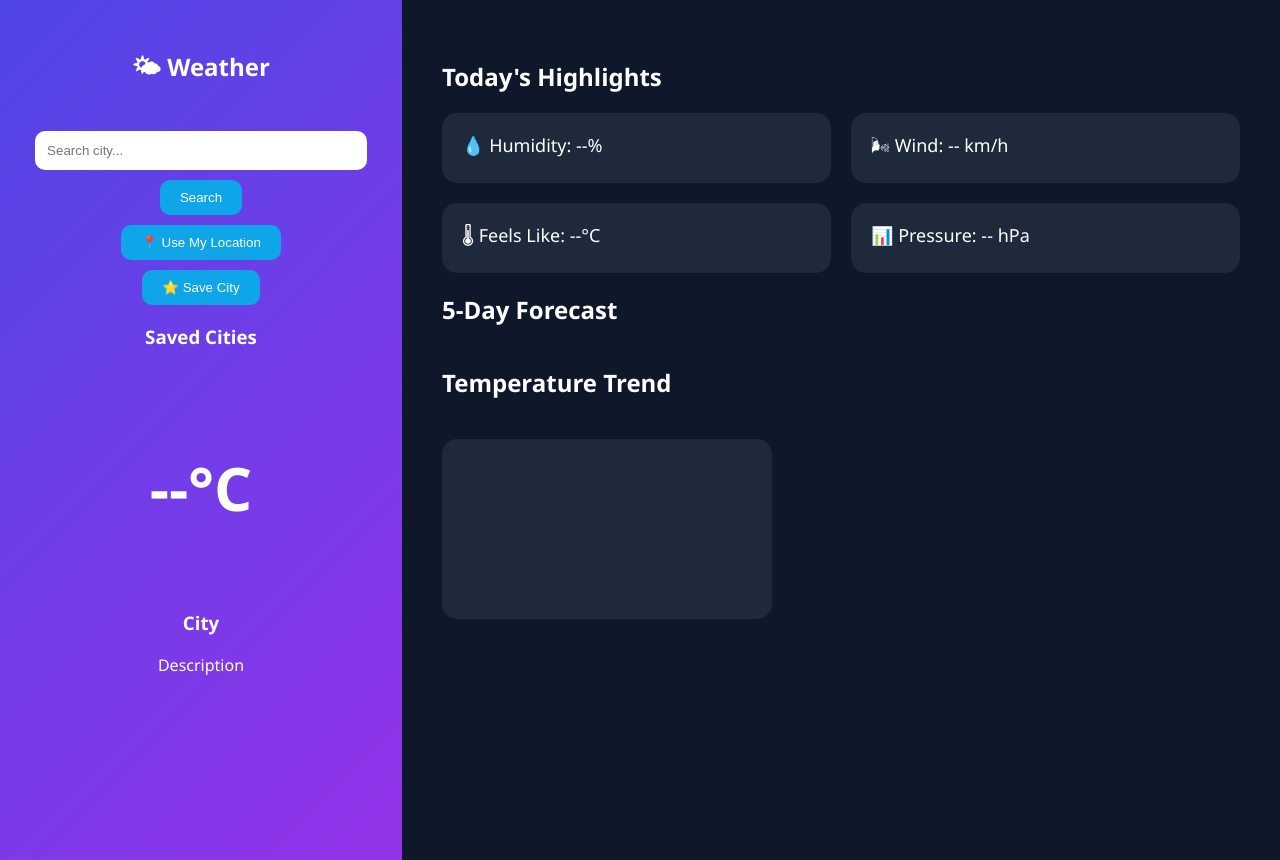
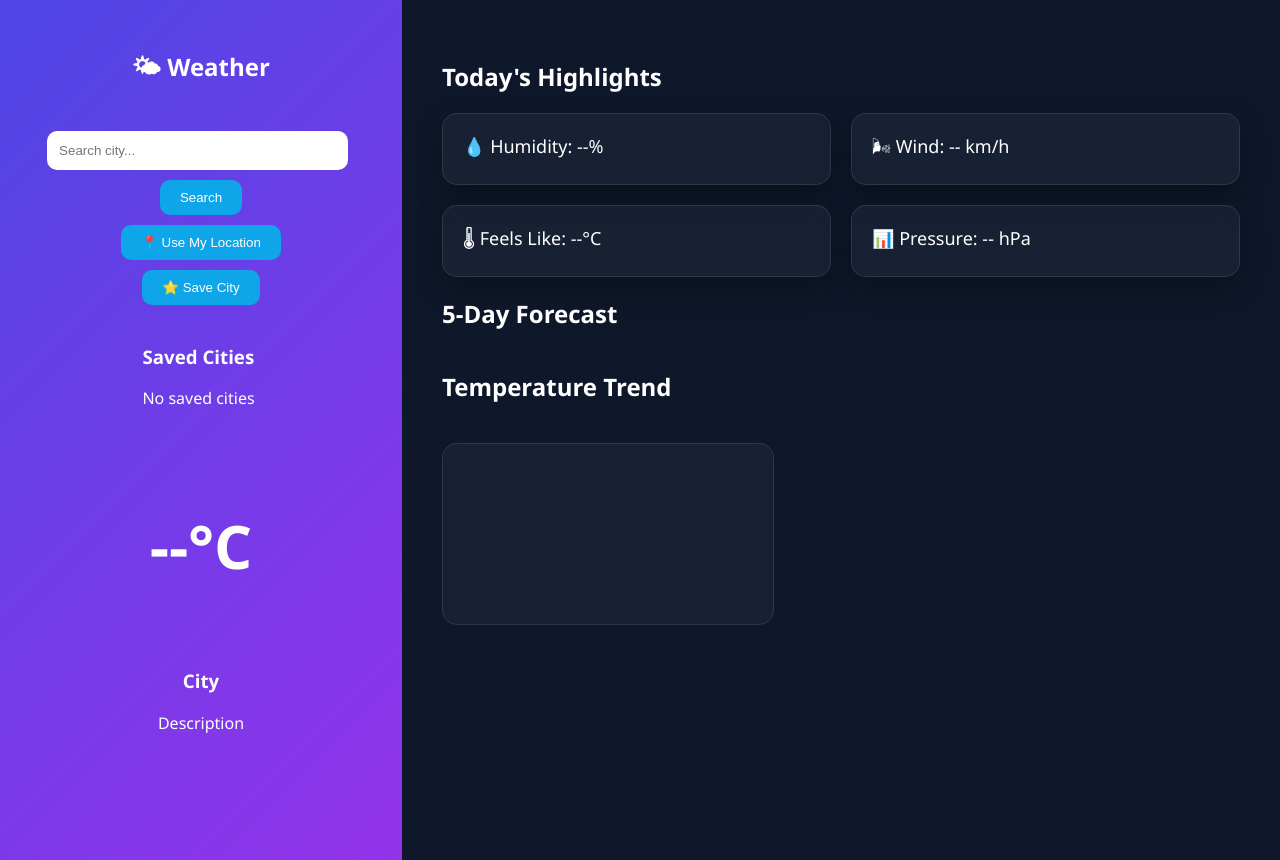
Before and after one commit to aaronraju07/weather-dashboard, a Flask app: page / in a window 1280 px wide. Run offline with Flask 3, Linux system fonts and the light colour scheme; a map, chart or similar area stays blank.

Commit message:
added search suggestions + UI improvements

```diff
--- a/app.py
+++ b/app.py
@@ -44,6 +44,16 @@ def get_forecast():
         return jsonify({"cod": 500, "message": "Error fetching forecast"})
 
 
+@app.route("/get-suggestions")
+def get_suggestions():
+    query = request.args.get("q")
+
+    url = f"http://api.openweathermap.org/geo/1.0/direct?q={query}&limit=5&appid={API_KEY}"
+
+    res = requests.get(url)
+    return jsonify(res.json())
+
+
 @app.route("/get-weather-coords")
 def get_weather_coords():
     lat = request.args.get("lat")
--- a/static/script.js
+++ b/static/script.js
@@ -181,22 +181,75 @@ function saveCity() {
     loadSavedCities(); // 🔥 refresh list
   }
 }
-
 function loadSavedCities() {
   const cities = JSON.parse(localStorage.getItem("cities")) || [];
   const div = document.getElementById("savedCities");
 
+  if (cities.length === 0) {
+    div.innerHTML = "<h3>Saved Cities</h3><p>No saved cities</p>";
+    return;
+  }
+
   div.innerHTML = "<h3>Saved Cities</h3>";
 
   cities.forEach(city => {
-    div.innerHTML += `<p onclick="getWeatherFromSaved('${city}')">${city}</p>`;
+    div.innerHTML += `
+      <div class="saved-item">
+        <span onclick="getWeatherFromSaved('${city}')">${city}</span>
+        <button onclick="event.stopPropagation(); deleteCity('${city}')">❌</button>
+      </div>
+    `;
   });
 }
 
-function getWeatherFromSaved(city) {
-  document.getElementById("cityInput").value = city;
-  getWeather();
+function deleteCity(cityToDelete) {
+  if (!confirm("Delete this city?")) return;
+
+  let cities = JSON.parse(localStorage.getItem("cities")) || [];
+
+  cities = cities.filter(city => city !== cityToDelete);
+
+  localStorage.setItem("cities", JSON.stringify(cities));
+
+  loadSavedCities();
 }
 
+function getWeatherFromSaved(city) {
+  document.getElementById("cityInput").value = city;  // ✅ show in input
+  getWeather();                                       // ✅ fetch data
+}
+
+async function getSuggestions() {
+  const query = document.getElementById("cityInput").value;
+
+  if (query.length < 2) {
+    document.getElementById("suggestions").innerHTML = "";
+    return;
+  }
+
+  try {
+    const res = await fetch(`/get-suggestions?q=${query}`);
+    const data = await res.json();
+
+    const box = document.getElementById("suggestions");
+    box.innerHTML = "";
+
+    data.forEach(city => {
+      const item = document.createElement("div");
+      item.innerText = `${city.name}, ${city.country}`;
+
+      item.onclick = () => {
+        document.getElementById("cityInput").value = city.name;
+        box.innerHTML = "";
+        getWeather();
+      };
+
+      box.appendChild(item);
+    });
+
+  } catch (err) {
+    console.error(err);
+  }
+}
 
 window.onload = loadSavedCities;
--- a/static/style.css
+++ b/static/style.css
@@ -7,7 +7,7 @@ body {
 
 .container {
   display: flex;
-  height: 100vh;
+  min-height: 100vh;
 }
 
 /* LEFT PANEL */
@@ -113,16 +113,128 @@ canvas {
   }
 }
 
-
-
-#savedCities p {
-  background: rgba(255, 255, 255, 0.2);
-  padding: 8px;
-  border-radius: 8px;
+.saved-item {
+  display: flex;
+  justify-content: space-between;
+  align-items: center;
+  background: rgba(255, 255, 255, 0.15);
+  padding: 12px 16px;
+  /* 🔥 more space */
+  margin-top: 12px;
+  /* 🔥 more gap */
+  border-radius: 10px;
   cursor: pointer;
-  margin: 5px 0;
+  font-size: 16px;
+  /* 🔥 bigger text */
 }
 
-#savedCities p:hover {
-  background: rgba(255, 255, 255, 0.4);
+.saved-item span {
+  flex: 1;
 }
+
+.saved-item button {
+  background: none;
+  border: none;
+  color: #ff6b6b;
+  font-size: 14px;
+  /* smaller */
+  cursor: pointer;
+  padding: 2px;
+  /* remove big click area */
+  margin-left: 6px;
+  line-height: 1;
+}
+
+.saved-item button:hover {
+  color: #ff3b3b;
+  transform: scale(1.1);
+}
+
+.saved-item:hover {
+  background: rgba(255, 255, 255, 0.2);
+}
+
+#savedCities {
+  max-height: 280px;
+  /* 🔥 more space */
+  overflow-y: auto;
+  padding-right: 5px;
+}
+
+#savedCities::-webkit-scrollbar {
+  width: 6px;
+}
+
+#savedCities::-webkit-scrollbar-thumb {
+  background: rgba(255, 255, 255, 0.3);
+  border-radius: 10px;
+}
+
+.card,
+.forecast-card,
+canvas {
+  background: rgba(30, 41, 59, 0.6);
+  backdrop-filter: blur(10px);
+  border: 1px solid rgba(255, 255, 255, 0.1);
+}
+
+.left-panel button {
+  transition: all 0.3s ease;
+}
+
+.left-panel button:hover {
+  box-shadow: 0 0 15px rgba(14, 165, 233, 0.6);
+  transform: translateY(-2px);
+}
+
+.card:hover,
+.forecast-card:hover {
+  transform: translateY(-5px);
+  transition: 0.3s;
+}
+
+.card,
+.forecast-card {
+  box-shadow: 0 10px 30px rgba(0, 0, 0, 0.3);
+}
+
+.left-panel input {
+  outline: none;
+  transition: 0.3s;
+}
+
+.left-panel input:focus {
+  box-shadow: 0 0 10px rgba(255, 255, 255, 0.5);
+}
+
+#savedCities {
+  margin-top: 20px;
+  /* 🔥 creates gap from Save button */
+}
+
+.search-box {
+  position: relative;
+  width: 90%;
+}
+
+.suggestions-box {
+  position: absolute;
+  top: 100%;
+  left: 0;
+  width: 100%;
+  background: #1e293b;
+  border-radius: 10px;
+  margin-top: 5px;
+  max-height: 200px;
+  overflow-y: auto;
+  z-index: 10;
+}
+
+.suggestions-box div {
+  padding: 10px;
+  cursor: pointer;
+}
+
+.suggestions-box div:hover {
+  background: rgba(255, 255, 255, 0.1);
+}
--- a/templates/index.html
+++ b/templates/index.html
@@ -16,7 +16,10 @@
 
       <h2>🌤 Weather</h2>
 
-      <input type="text" id="cityInput" placeholder="Search city...">
+      <div class="search-box">
+        <input type="text" id="cityInput" placeholder="Search city..." oninput="getSuggestions()">
+        <div id="suggestions" class="suggestions-box"></div>
+      </div>
       <button onclick="getWeather()">Search</button>
       <button onclick="getLocationWeather()">📍 Use My Location</button>
       <button onclick="saveCity()">⭐ Save City</button>
```
